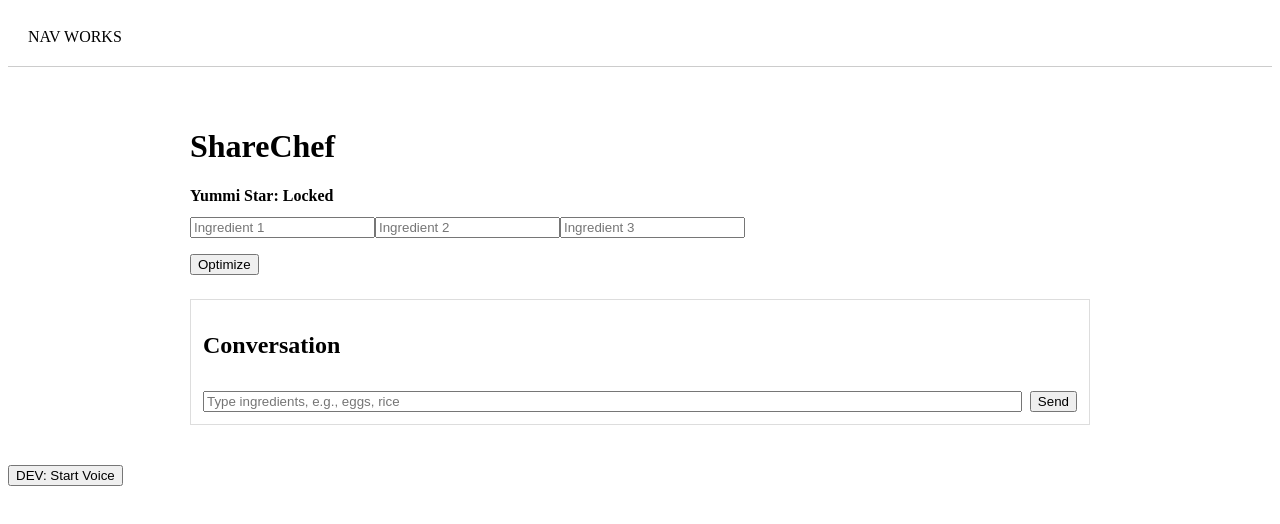
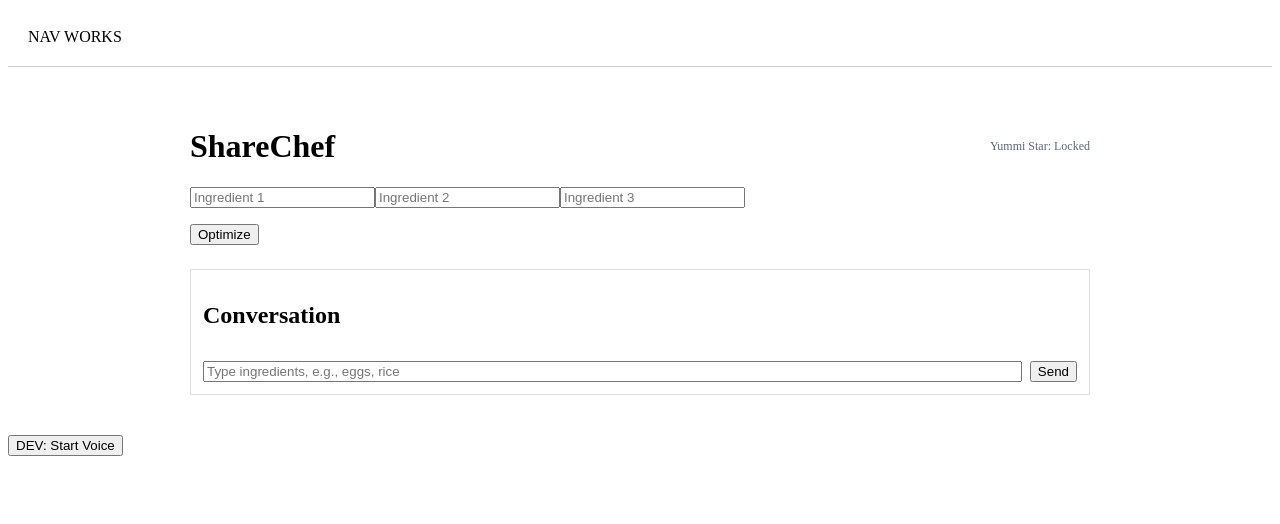
Before and after one commit to taibenor93-glitch/sharechef, a React (Vite) app: page / in a window 1280 px wide. Shown: the top 524 px of the page. Built offline with nearby package versions, Linux system fonts and the light colour scheme.

Commit message:
Rewards v1: polish Yummi Star badge wording/placement

```diff
--- a/src/pages/Home.tsx
+++ b/src/pages/Home.tsx
@@ -103,6 +103,11 @@ export const HomePage = forwardRef<HomePageHandle>(function HomePage(_props, ref
   const list = useMemo(() => {
     return normalizeList([ingredients.one, ingredients.two, ingredients.three])
   }, [ingredients])
+
+  const yummiStarLabel =
+    yummiStarLevel <= 0
+      ? "Yummi Star: Locked"
+      : `Yummi Star: ${"⭐".repeat(Math.min(yummiStarLevel, 3))}`
 
   function updateIngredient(
     key: "one" | "two" | "three",
@@ -210,9 +215,9 @@ export const HomePage = forwardRef<HomePageHandle>(function HomePage(_props, ref
 
   return (
     <main style={{ padding: 40, maxWidth: 900, margin: "0 auto" }}>
-      <h1>ShareChef</h1>
-      <div style={{ marginBottom: 12, fontWeight: 600 }}>
-        Yummi Star: {yummiStarLevel >= 1 ? `Level ${yummiStarLevel}` : "Locked"}
+      <div style={{ display: "flex", justifyContent: "space-between", alignItems: "center" }}>
+        <h1>ShareChef</h1>
+        <div style={{ fontSize: 12, color: "#5c677d" }}>{yummiStarLabel}</div>
       </div>
 
       <input
```
